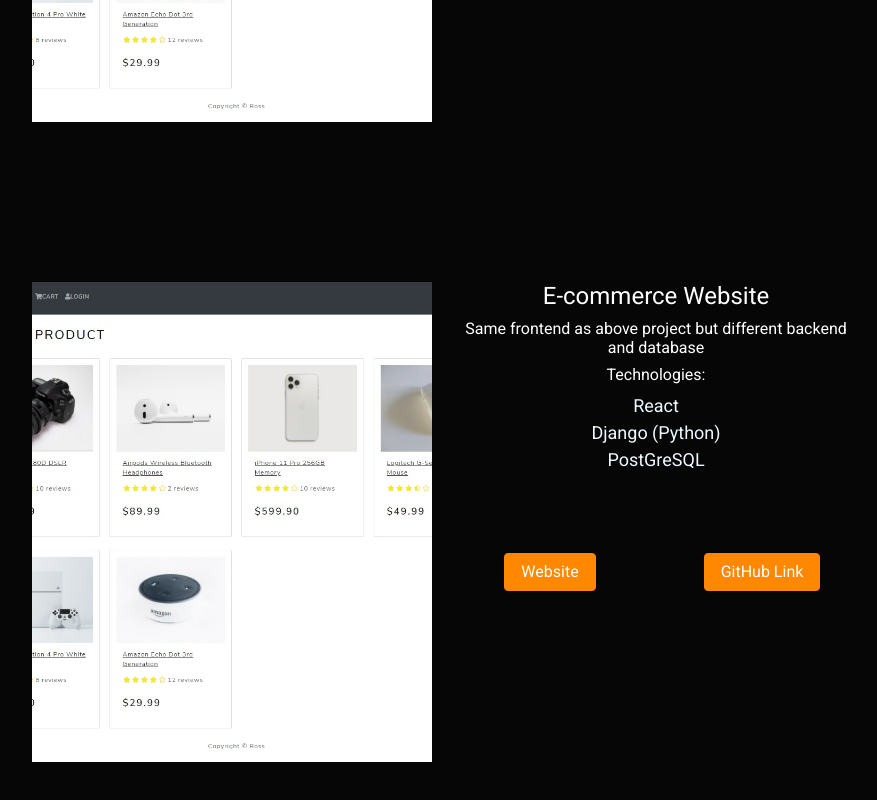
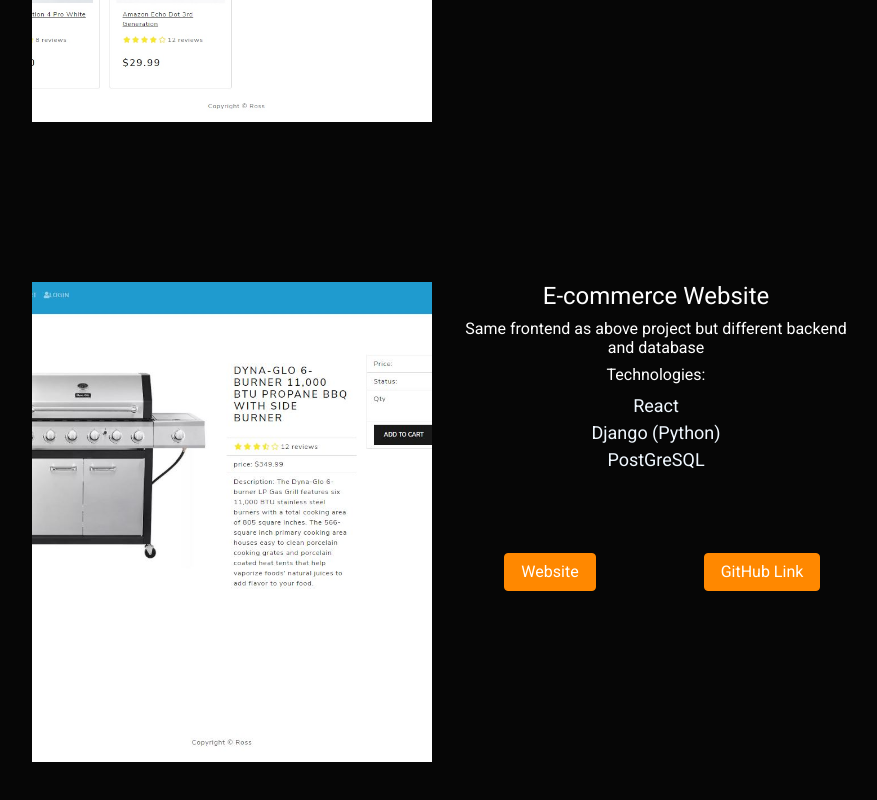
Before and after one commit to Ross-Ghazi/Portfolio, a React (Create React App) app: page / in a window 1280 px wide. Shown: the part 2166-2966 px from the top of the page, without its empty margins (196-1073 px from the left). Built offline with nearby package versions, Linux system fonts and the light colour scheme.

Commit message:
some content updates

```diff
--- a/src/App.js
+++ b/src/App.js
@@ -10,6 +10,7 @@ import {
   Button,
 } from "react-bootstrap";
 import sample from "./image/Sample.jpg";
+import sample2 from "./image/sample2.JPG";
 import Aos from "aos";
 import "aos/dist/aos.css";
 
@@ -157,7 +158,7 @@ function App() {
                   target="_blank"
                   rel="noreferrer noopener"
                 >
-                  <img src={sample} alt="" />
+                  <img src={sample2} alt="" />
                 </a>
               </Col>
               <Col data-aos="fade-left" md={6} className="">
```
Also changed, not shown: src/image/sample2.JPG (added).
